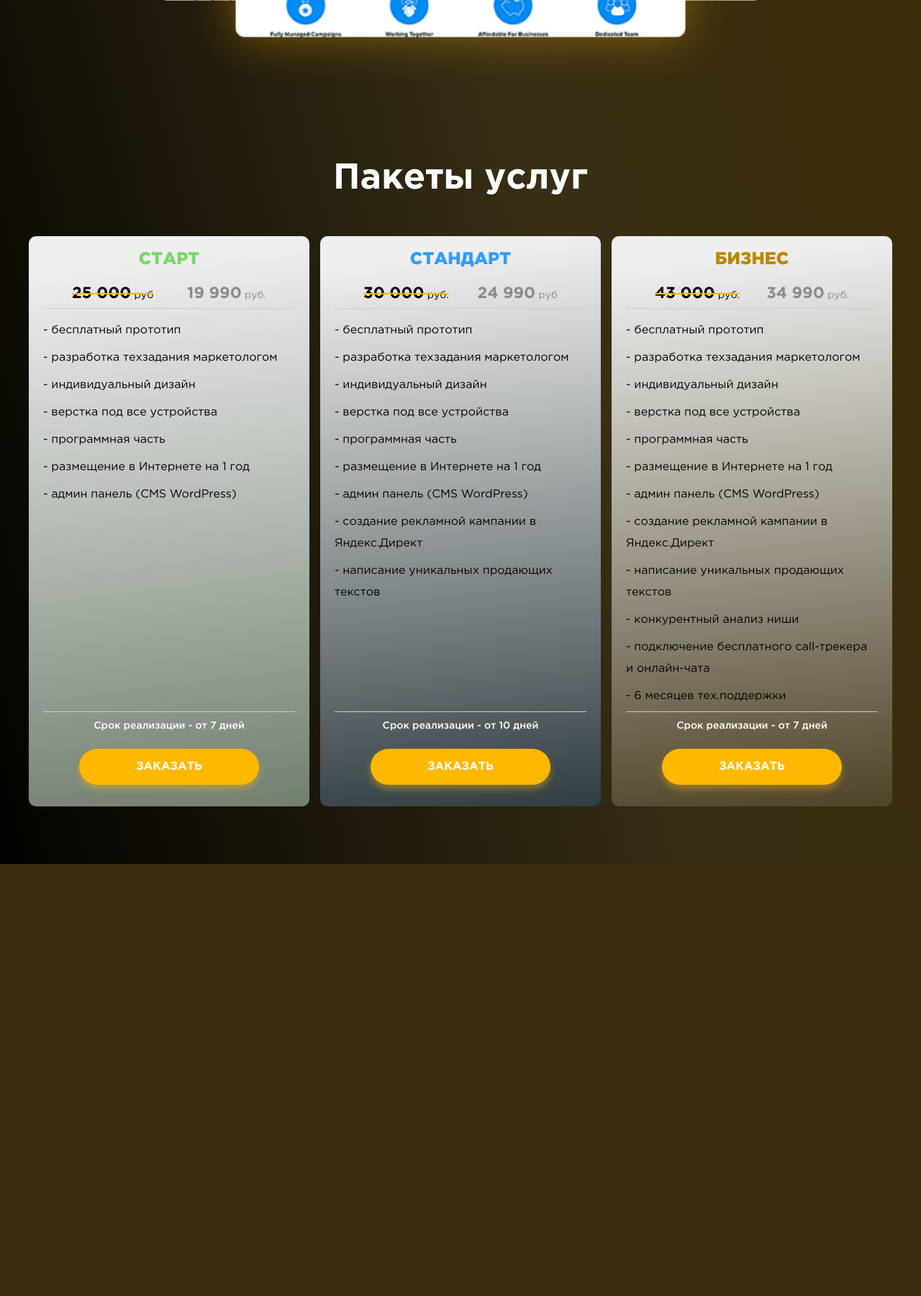
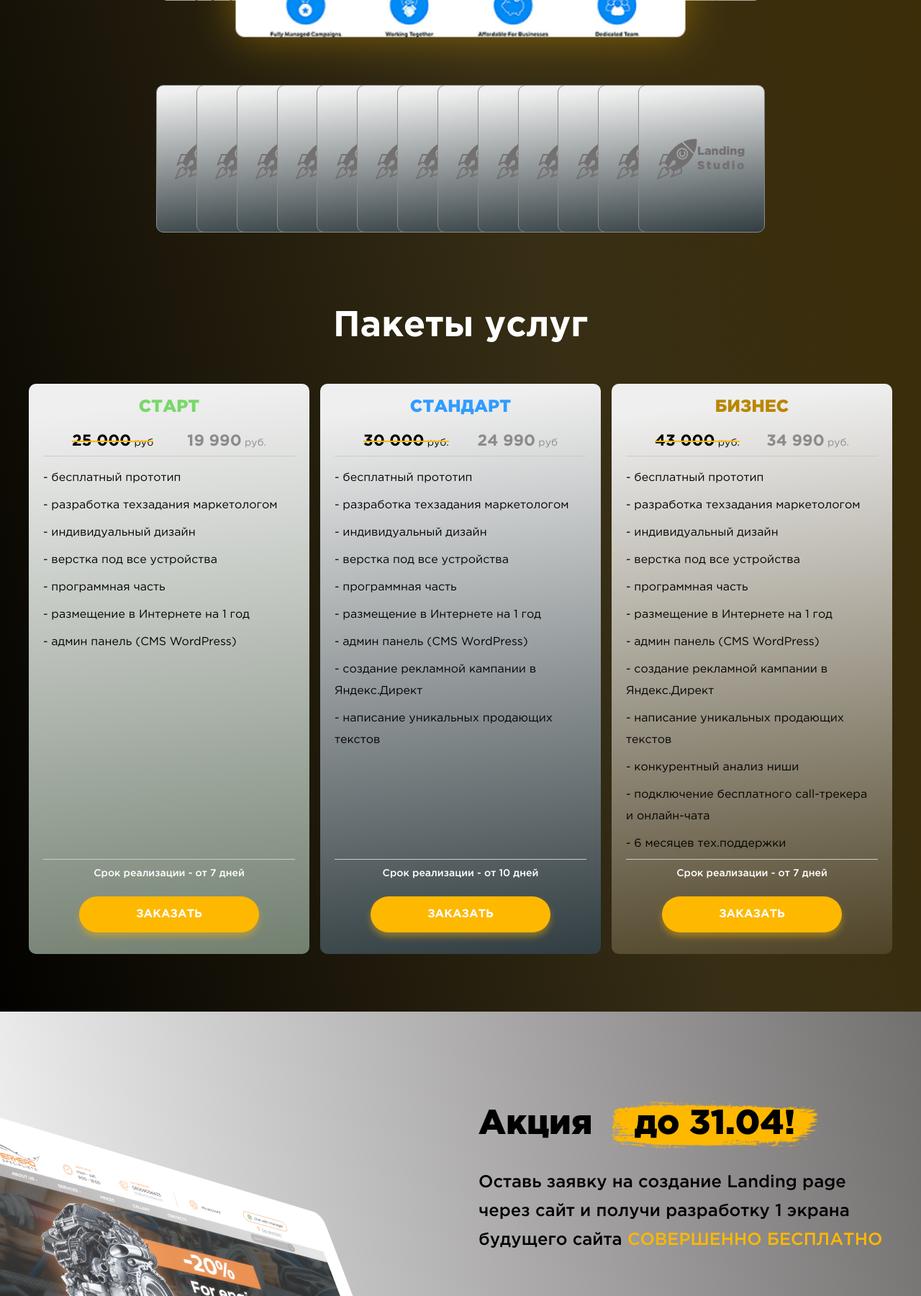
Before and after one commit to freecree/freecree.github.io, a PHP site: page / in a window 1280 px wide. Shown: the part 2400-4200 px from the top of the page at 72% size. Before the commit the page ends 3600 px from the top, so only its background shows below. Run offline with PHP 8.4, Linux system fonts and the light colour scheme; some libraries are stand-ins or nearby versions.

Commit message:
updated
updated

```diff
--- a/land-site/css/style.css
+++ b/land-site/css/style.css
@@ -434,16 +467,60 @@
 	right: -50px;
 }
 
-.works__slide img {
+.works__slider .works__slide img {
 	position: relative;
 	display: block;
   	opacity: 0.6;
 }
 
-.slick-current img {
+.works__slider .slick-current img {
 	cursor: pointer;
 	filter: drop-shadow(0px 0px 25px rgba(255, 184, 0, 0.4));
 	opacity: 1;
+}
+
+.works__cards {
+	display: flex;
+}
+
+.works__card {
+	width: 182px;
+	height: 205px;
+	border-radius: 10px;
+	//transform: translateX(-20px);
+	//transition: all ease .3s;
+	cursor: pointer;
+}
+
+.works__card:nth-child(1) {
+	transform: translateX(0);
+}
+
+.card-image {
+	display: none;
+}
+
+.card-back {
+	padding: 25px;
+	width: 100%;
+	height: 100%;
+	display: flex;
+	justify-content: space-between;
+	align-items: center;
+	border-radius: 10px;
+	background: linear-gradient(173.05deg, #EFEFEF 5.43%, #323E42 99.5%);
+	border: 1px solid #8C8A8A;
+
+}
+
+.card-text {
+	font-weight: 900;
+	line-height: 20px;
+	color: #737070;
+}
+
+.card-text-stretch {
+	letter-spacing: 0.15em;
 }
 
 .services__title {
@@ -581,3 +658,281 @@
 	width: 250px;
 	box-shadow: 0px 6px 10px rgba(255, 184, 0, 0.4);
 }
+
+.stock {
+	background: linear-gradient(260.25deg, #737070 0.42%, rgba(239, 239, 239, 0.5) 100%);
+	padding-top: 72px;
+	color: #000;
+}
+
+.stock-wrapper {
+	display: flex;
+	position: relative;
+	height: 720px;
+}
+
+.stock__image {
+	position: absolute;
+	left: -210px;
+	//width: 810px;
+	width: 100%;
+	height: 720px;
+	background: url('../images/stock-image.png') no-repeat left top;
+	background-size: contain;
+}
+
+.stock__content {
+	z-index: 1;
+	margin-left: auto;
+	margin-top: 45px;
+	width: 575px;
+}
+
+.stock__title {
+	text-align: left;
+	font-size: 48px;
+	font-weight: 900;
+	margin-bottom: 20px;
+}
+
+.mazok {
+	background: url('../images/mazok1.png') center center no-repeat;
+	background-size: contain;
+	padding: 20px 60px 20px 45px;
+}
+
+.stock__text {
+	font-size: 24px;
+	line-height: 40px;
+	font-weight: 500;
+	margin-bottom: 70px;
+}
+
+.stock__input {
+	background: rgba(239, 239, 239, 0.5);
+	border: 1px solid #FFFFFF;
+}
+
+.stock__form {
+	width: 500px;
+}
+
+.footer {
+	text-align: center;
+	padding: 52px 0 20px;
+	background: linear-gradient(90deg, #000000 0%, rgba(0, 0, 0, 0.9375) 0.01%, rgba(0, 0, 0, 0.72) 100%);
+}
+
+.footer__inner {
+	display: flex;
+	justify-content: space-between;
+	align-items: center;
+	margin-bottom: 20px;
+}
+
+.footer__studio {
+	text-align-last: left;
+	display: flex;
+	align-items: center;
+}
+
+.footer__logo {
+	width: 153px;
+}
+
+.studio__info {
+	margin-left: 47px;
+	font-weight: bold;
+	font-size: 18px;
+	line-height: 35px;
+	position: relative;
+}
+
+.studio__info::before {
+	content: '';
+	position: absolute;
+	height: 58px;
+	width: 1px;
+	background: #ffb800;
+	top: 7px;
+	left: -23px;
+}
+
+.footer__socials {
+	margin-left: 150px;
+}
+
+.footer__social {
+	width: 40px;
+	margin-left: 37px;
+}
+
+.footer__text {
+	font-size: 12px;
+	color: #000;
+}
+
+
+@media (max-width: 1070px) {
+	.top__bottom-price {
+		font-size: 20px;
+	}
+	.price-big {
+        font-size: 40px;
+	}
+
+}
+
+@media (max-width: 1020px) {
+	.top__wrapper {
+        flex-direction: column;
+    }
+    .top__left {
+    	margin-right: 0;
+    }
+    .top__title, .top__text {
+    	text-align: center;
+    }
+    .top__bottom {
+    	margin-top: 50px;
+    	justify-content: center;
+    }
+    .top__bottom-text {
+    	width: 200px;
+    	flex: none;
+    }
+    .top__form {
+    	margin-top: 30px;
+    }
+    .menu__list {
+    	display: none;
+    }
+    .menu {
+    	order: 1;
+    }
+    .menu__btn {
+		display: block;
+		width: 35px;
+		height: 24px;
+		border: none;
+		cursor: pointer;
+		border-top: 2px solid #fefefe;
+		border-bottom: 2px solid #fefefe;
+		background: transparent;
+		position: relative;
+	}
+	.menu__btn:before {
+		content: '';
+		position: absolute;
+		width: 35px;
+		height: 2px;
+		top: 9px;
+		left: 0;
+		background-color: #fefefe;
+	}
+	.header__btn {
+		margin-left: auto;
+		margin-right: 100px;
+	}
+}
+
+@media (max-width: 950px) {
+	.why-us__blocks {
+		display: block;
+	}
+	.why-us__block-img {
+		display: inline !important;
+	}
+}
+
+@media (max-width: 800px) {
+	.top__left {
+		width: auto;
+	}
+}
+
+@media (max-width: 600px) {
+	.top__left {
+		width: auto;
+	}
+	.header__btn {
+		display: none;
+	}
+	.header__mobile {
+		margin-left: auto;
+		margin-right: 50px;
+		display: block;
+	}
+	.top__bottom-text {
+		font-size: 16px;
+		width: auto;
+	}
+	.text-nl {
+		display: block;
+	}
+	.top__bottom-price {
+	    font-size: 14px;
+	}
+	.price-big {
+	    font-size: 30px;
+	}
+}
+
+@media (max-width: 476px) {
+	.top__main {
+		padding: 10px 0;
+	}
+	.top__title {
+	    font-size: 22px;
+	    line-height: 50px;
+	}
+	.top__text {
+	    margin-top: 20px;
+	    font-size: 16px;
+	    line-height: 20px;
+	}
+	.top__bottom {
+	    margin-top: 20px;
+	    //justify-content: center;
+	}
+	.top__bottom-text {
+    	font-size: 13px;
+    }
+    .top__bottom-price {
+	    font-size: 13px;
+	    padding: 0px 10px 0px 5px;
+	    margin-left: 0;
+	}
+	.price-big {
+	    font-size: 24px;
+	}
+	.form {
+		width: 100%;
+		margin-top: 10px;
+		padding: 34px 25px;
+	}
+	.top__form {
+		height: auto;
+	}
+	.top__form input {
+		display: none;
+	}
+	.form__title {
+		font-size: 15px;
+		margin-bottom: 0;
+	}
+	.form__caption {
+		font-size: 10px;
+		text-align: center;
+	}
+	.form__caption:before {
+		top: -3px;
+	}
+	.top__form-btn {
+		display: none;
+	}
+	.top__form-btn-mobile {
+		display: block;
+	}
+
+}
--- a/land-site/index.html
+++ b/land-site/index.html
@@ -45,14 +45,17 @@
             </li>
           </ul>
         </nav>
-        <a class="btn header__btn">Заказать консультацию</a>
+        <a href="#form-popup" class="btn header__btn form-link">Заказать консультацию</a>
+        <a href="#form-popup" class="header__mobile form-link">
+          <img src="images/call.svg" alt="call icon">
+        </a>
       </div>
     </div>
   </header>
   <section class="top__main">
     <div class="container">
       <div class="top__wrapper">
-        <div class="top__left">
+        <div class="top__left   noselect">
           <h1 class="top__title">
             Создание нешаблонных <br><span class="title-border">Landing page</span>
           </h1>
@@ -61,7 +64,7 @@
           </p>
           <div class="top__bottom">
             <p class="top__bottom-text">
-              Цена до конца марта
+              Цена до<span class="text-nl"> конца марта</span>
             </p>
             <div class="top__bottom-price">
               <span class="price-big">от <span id="min_price">19 990</span></span>
@@ -70,18 +73,30 @@
           </div>
         </div>
         <div class="top__right">
-          <form action="#" class="form">
+          <form action="#" class="form top__form">
             <h5 class="form__title">
               Оставьте заявку и получите прототип будущего Landing page <span class="txt-yellow">бесплатно</span>
             </h5>
             <input name="name" type="text" class="form__input" placeholder="Введите ваше имя">
             <input name="phone" type="text" class="form__input" placeholder="Введите ваш телефон">
-            <button class="btn form__btn" type="submit">Отправить</button>
+            <button class="btn form__btn top__form-btn" type="submit">Отправить</button>
+            <button class="btn form__btn top__form-btn-mobile" type="submit">Заказать</button>
             <div class="form__caption">Мы не передаём ваши данные третьим лицам</div>
           </form>
         </div>
       </div>
     </div>
+
+    <form id="form-popup" action="#" class="form">
+      <h5 class="form__title">
+        Оставьте свои личные данные и мы перезвоним Вам и ответим на все вопросы
+      </h5>
+      <input name="name" type="text" class="form__input" placeholder="Введите ваше имя">
+      <input name="phone" type="text" class="form__input" placeholder="Введите ваш телефон">
+      <button class="btn form__btn" type="submit">Отправить</button>
+      <div class="form__caption">Мы не передаём ваши данные третьим лицам</div>
+    </form>
+
   </section>
 </section>
 <section class="section-bg">
@@ -120,12 +135,25 @@
       </div>
     </div>
   </section>
+
   <section class="works">
     <div class="container">
       <h2 class="section__title works__title">
         Наши работы
       </h2>
       <div class="works__slider">
+        <div class="works__slide">
+          <img src="images/slider-image.png" alt="1">
+        </div>
+        <div class="works__slide">
+          <img src="images/slider-image.png" alt="2">
+        </div>
+        <div class="works__slide">
+          <img src="images/slider-image.png" alt="3">
+        </div>
+        <div class="works__slide">
+          <img src="images/slider-image.png" alt="4">
+        </div>
         <div class="works__slide">
           <img src="images/slider-image.png" alt="">
         </div>
@@ -141,14 +169,144 @@
         <div class="works__slide">
           <img src="images/slider-image.png" alt="">
         </div>
+        <div class="works__slide">
+          <img src="images/slider-image.png" alt="">
+        </div>
+        <div class="works__slide">
+          <img src="images/slider-image.png" alt="">
+        </div>
+        <div class="works__slide">
+          <img src="images/slider-image.png" alt="">
+        </div>
+        <div class="works__slide">
+          <img src="images/slider-image.png" alt="last">
+        </div>
+
       </div>
       <div class="works__cards">
+
         <div class="works__card">
+          <img class="card-image" src="images/card-image.png"alt="">
+          <div class="card-back">
+            <img class="card__logo" src="images/logo.svg" alt="Logo">
+            <div class="card-text">
+              Landing <br><span class="card-text-stretch">Studio</span>
+            </div>
+          </div>
+        </div>
+        <div class="works__card">
+          <img class="card-image" src="images/card-image.png"alt="">
+          <div class="card-back">
+            <img class="card__logo" src="images/logo.svg" alt="Logo">
+            <div class="card-text">
+              Landing <br><span class="card-text-stretch">Studio</span>
+            </div>
+          </div>
+        </div>
+        <div class="works__card">
+          <img class="card-image" src="images/card-image.png"alt="">
+          <div class="card-back">
+            <img class="card__logo" src="images/logo.svg" alt="Logo">
+            <div class="card-text">
+              Landing <br><span class="card-text-stretch">Studio</span>
+            </div>
+          </div>
+        </div>
+        <div class="works__card">
+          <img class="card-image" src="images/card-image.png"alt="">
+          <div class="card-back">
+            <img class="card__logo" src="images/logo.svg" alt="Logo">
+            <div class="card-text">
+              Landing <br><span class="card-text-stretch">Studio</span>
+            </div>
+          </div>
+        </div>
+        <div class="works__card">
+          <img class="card-image" src="images/card-image.png"alt="">
+          <div class="card-back">
+            <img class="card__logo" src="images/logo.svg" alt="Logo">
+            <div class="card-text">
+              Landing <br><span class="card-text-stretch">Studio</span>
+            </div>
+          </div>
+        </div>
+        <div class="works__card">
+          <img class="card-image" src="images/card-image.png"alt="">
+          <div class="card-back">
+            <img class="card__logo" src="images/logo.svg" alt="Logo">
+            <div class="card-text">
+              Landing <br><span class="card-text-stretch">Studio</span>
+            </div>
+          </div>
+        </div>
+        <div class="works__card">
+          <img class="card-image" src="images/card-image.png"alt="">
+          <div class="card-back">
+            <img class="card__logo" src="images/logo.svg" alt="Logo">
+            <div class="card-text">
+              Landing <br><span class="card-text-stretch">Studio</span>
+            </div>
+          </div>
+        </div>
+        <div class="works__card">
+          <img class="card-image" src="images/card-image.png"alt="">
+          <div class="card-back">
+            <img class="card__logo" src="images/logo.svg" alt="Logo">
+            <div class="card-text">
+              Landing <br><span class="card-text-stretch">Studio</span>
+            </div>
+          </div>
+        </div>
+        <div class="works__card">
+          <img class="card-image" src="images/card-image.png"alt="">
+          <div class="card-back">
+            <img class="card__logo" src="images/logo.svg" alt="Logo">
+            <div class="card-text">
+              Landing <br><span class="card-text-stretch">Studio</span>
+            </div>
+          </div>
+        </div>
+        <div class="works__card">
+          <img class="card-image" src="images/card-image.png"alt="">
+          <div class="card-back">
+            <img class="card__logo" src="images/logo.svg" alt="Logo">
+            <div class="card-text">
+              Landing <br><span class="card-text-stretch">Studio</span>
+            </div>
+          </div>
+        </div>
+        <div class="works__card">
+          <img class="card-image" src="images/card-image.png"alt="">
+          <div class="card-back">
+            <img class="card__logo" src="images/logo.svg" alt="Logo">
+            <div class="card-text">
+              Landing <br><span class="card-text-stretch">Studio</span>
+            </div>
+          </div>
+        </div>
+        <div class="works__card">
+          <img class="card-image" src="images/card-image.png"alt="">
+          <div class="card-back">
+            <img class="card__logo" src="images/logo.svg" alt="Logo">
+            <div class="card-text">
+              Landing <br><span class="card-text-stretch">Studio</span>
+            </div>
+          </div>
+        </div>
+        <div class="works__card">
+          <img class="card-image" src="images/card-image.png"alt="">
+          <div class="card-back">
+            <img class="card__logo" src="images/logo.svg" alt="Logo">
+            <div class="card-text">
+              Landing <br><span class="card-text-stretch">Studio</span>
+            </div>
+          </div>
+        </div>
 
-        </div>
       </div>
     </div>
   </section>
+
   <section class="services">
     <div class="container">
       <h2 class="section__title services__title">
@@ -255,6 +413,60 @@
   </section>
 </section>
 
+<section class="stock">
+  <div class="container">
+    <div class="stock-wrapper">
+      <div class="stock__image"></div>
+      <div class="stock__content">
+        <h2 class="section__title stock__title">
+          Акция  <span class="mazok">до 31.04!</span>
+        </h2>
+        <p class="stock__text">
+          Оставь заявку на создание Landing page через сайт и получи разработку 1 экрана будущего сайта <span class="txt-yellow">СОВЕРШЕННО БЕСПЛАТНО</span>
+        </p>
+        <form action="#" class="stock__form">
+          <input name="name" type="text" class="form__input stock__input" placeholder="Введите ваше имя">
+          <input name="phone" type="text" class="form__input stock__input" placeholder="Введите ваш телефон">
+          <button class="btn form__btn" type="submit">Отправить</button>
+        </form>
+      </div>
+    </div>
+  </div>
+</section>
+<footer class="footer">
+  <div class="container">
+    <div class="footer__inner">
+      <div class="footer__studio">
+        <a href="#" class="footer__logo logo">
+          <img src="images/logo-yellow.svg" alt="logo">
+        </a>
+        <p class="studio__info">
+          Создание нешаблонных <br>Landing page
+        </p>
+      </div>
+      <div class="footer__socials">
+        <a href="#" class="footer__social">
+          <img src="images/facebook.svg" alt="facebook">
+        </a>
+        <a href="#" class="footer__social">
+          <img src="images/instagram.svg" alt="instagram">
+        </a>
+        <a href="#" class="footer__social">
+          <img src="images/telegram.svg" alt="telegram">
+        </a>
+      </div>
+      <a href="#" class="footer__up">
+        <img src="images/up-icon.svg" alt="Up">
+      </a>
+    </div>
+    <div class="footer__text">
+      2017 г. Все права защищены.
+    </div>
+  </div>
+
+
+</footer>
+
 <script src="https://ajax.googleapis.com/ajax/libs/jquery/3.4.1/jquery.min.js"></script>
 <script src="js/slick.min.js"></script>
 <script src="js/jquery.fancybox.min.js"></script>
--- a/land-site/js/main.js
+++ b/land-site/js/main.js
@@ -1,3 +1,67 @@
+$(function(){
+
+  // $(function() {
+  //   let header = $('.header');
+  //   let hederHeight = header.height(); // вычисляем высоту шапки
+
+  //   $(window).scroll(function() {
+  //    if($(this).scrollTop() > 1) {
+  //     header.addClass('header_fixed');
+  //     $('body').css({
+  //        'paddingTop': hederHeight+'px' // делаем отступ у body, равный высоте шапки
+  //     });
+  //    } else {
+  //     header.removeClass('header_fixed');
+  //     $('body').css({
+  //      'paddingTop': 0 // удаляю отступ у body, равный высоте шапки
+  //     })
+  //    }
+  //   });
+  // });
+  //form popup
+  $(function(){
+    $(".form-link").fancybox({
+      margin: 0,
+      padding: 20,
+      maxWidth: 400,
+      autoScale: true,
+      transitionIn: 'none',
+      transitionOut: 'none',
+      type: 'inline',
+      helpers: {
+        overlay: {
+          locked: false
+        }
+      },
+      // 'afterOpen' : function() {
+      //   $(".header__form").hide();
+      // },
+      'afterClose' : function() {
+        $(".top__form").show();
+      },
+
+    });
+  });
+  $('.header__btn').mousedown(function(event){
+    $(".top__form").hide();
+
+  });
+
+  $(window).on('load resize', function() {
+  if ($(window).width() < 950) {
+    $('.why-us__blocks:not(.slick-initialized)').slick({
+      centerMode: true,
+      dots: true,
+      infinite: true,
+      speed: 100,
+      slidesToShow: 1
+    });
+  } else {
+    $(".why-us__blocks.slick-initialized").slick("unslick");
+  }
+});
+
+  // slider
   var rev = $('.works__slider');
   rev.on('init', function(event, slick, currentSlide) {
     var
@@ -10,10 +74,10 @@
     slick.$prev = prev;
     slick.$next = next;
   }).on('beforeChange', function(event, slick, currentSlide, nextSlide) {
-  console.log('beforeChange');
+    //console.log('beforeChange');
     var
       cur = $(slick.$slides[nextSlide]);
-  console.log(slick.$prev, slick.$next);
+    //console.log(slick.$prev, slick.$next);
     slick.$prev.removeClass('slick-sprev');
     slick.$next.removeClass('slick-snext');
     next = cur.next(),
@@ -34,9 +98,9 @@
     focusOnSelect: true,
     prevArrow: '<img class="left-arrow" src="images/left-arrow.svg" alt="">',
     nextArrow: '<img class="right-arrow" src="images/right-arrow.svg" alt="">',
-  infinite: false,
+    infinite: true,
     centerMode: true,
-  initialSlide: 2,
+    //initialSlide: 2,
     autoplay: true,
     autoplaySpeed: 3000,
     slidesPerRow: 1,
@@ -49,3 +113,55 @@
     },
     /*infinite: false,*/
   });
+
+//Cards
+function showCards() {
+  var containerWidth = $(".container").width();
+  var cardWidth = $(".works__card").width();
+  var translX = 0;
+  var translAdd = 120;
+  var cardsAmount = $('.works__card').length;
+  var cardsBlockW = cardsAmount*cardWidth - translAdd*(cardsAmount-1);
+  var margLeft = (containerWidth - cardsBlockW)/2
+  $(".works__card").eq(0).css( { marginLeft : margLeft+"px" } );
+  $(".works__card").each(function(indx){
+    $(this).css("transform", `translateX(${-translX}px)`);
+
+    translX += translAdd;
+    console.log(cardsAmount);
+    console.log(cardWidth);
+  });
+}
+showCards();
+
+
+
+function show(element) {
+  console.log( "in show()" );
+  $(element).children(".card-back").hide();
+  $(element).children(".card-image").show();
+  $(element).css("z-index",1);
+}
+
+var posx;
+$('.works__card').hover(function(){
+  //console.log("hov");
+  var a = $(this).css('-webkit-transform').split(/[()]/)[1];
+  posx = a.split(',')[4];
+  $(this).css("transform", `translateX(${posx-30}px)`);
+  window.mytimeout = setTimeout(show, 1000, this);
+},function(){
+  $(this).css("transform", `translateX(${posx}px)`);
+  clearTimeout(window.mytimeout);
+  $(this).children(".card-back").show();
+  $(this).children(".card-image").hide();
+  $(this).css("zIndex",0);
+
+  });
+  $('.card-image').mousedown(function(event){
+    //console.log("click"+$(this).parent().index());
+    $('.works__slider').slick("slickGoTo",$(this).parent().index());
+  });
+
+
+});
```
Also changed, not shown: other parts of land-site/css/style.css (+38 -5 lines), land-site/css/jquery.fancybox.css (added), land-site/images/call.svg (added), land-site/images/card-image.png (added), land-site/images/facebook.svg (added), land-site/images/instagram.svg (added), land-site/images/logo-yellow.svg (added), land-site/images/logo.svg (added), land-site/images/stock-image.png (added), land-site/images/telegram.svg (added), land-site/images/up-icon.svg (added). Lines whose indentation alone changed are shown as unchanged.
